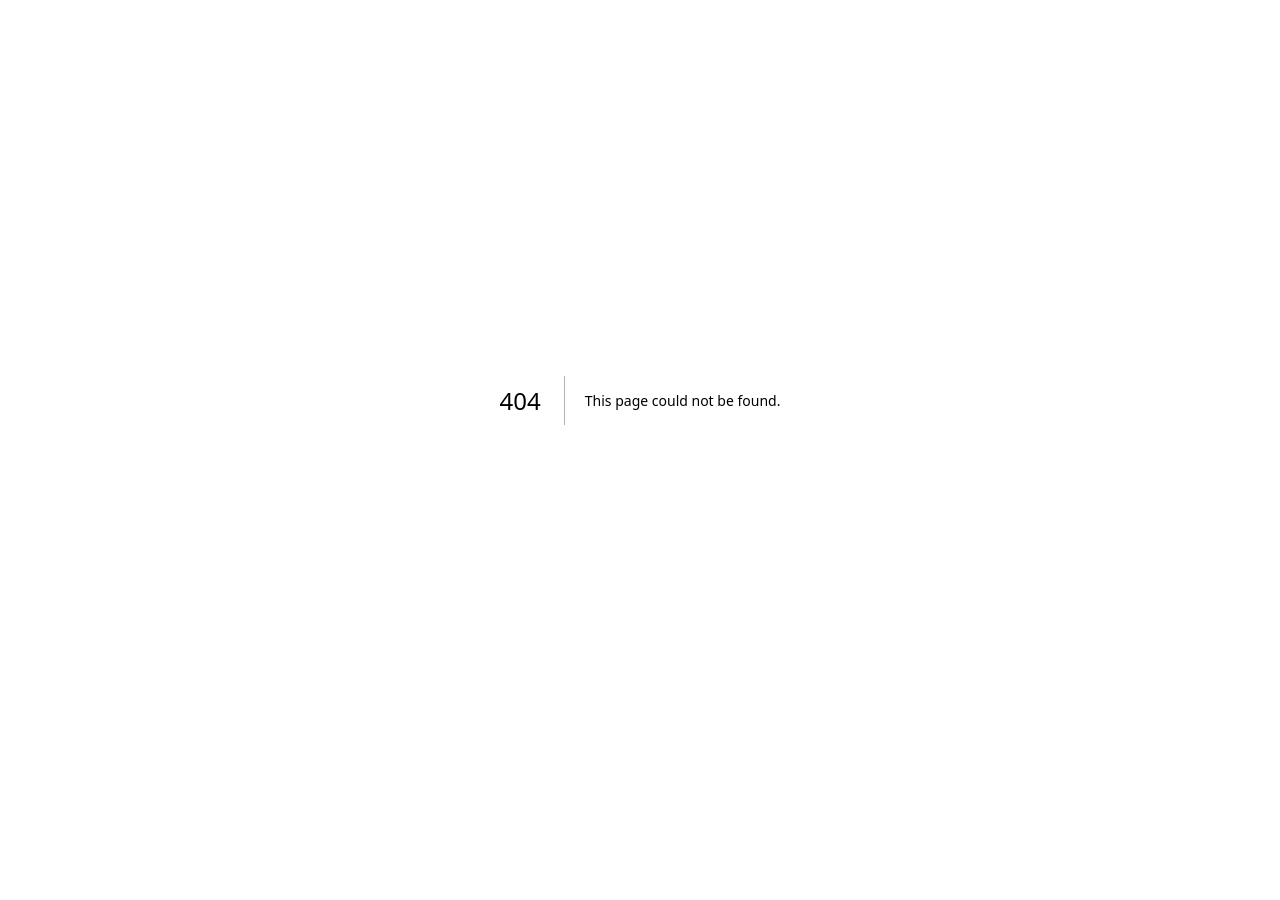
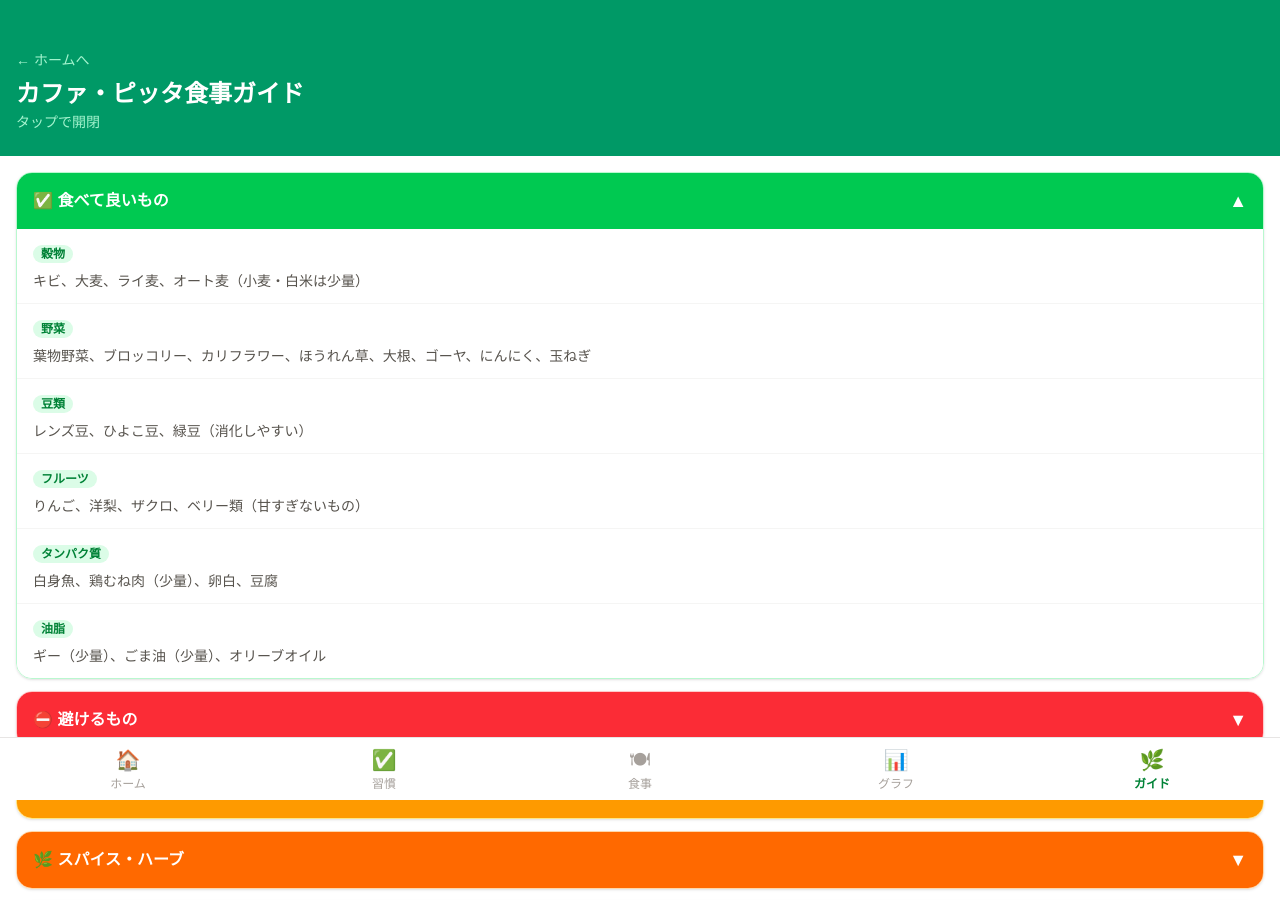
Before and after one commit to okiwassa-cmyk/svayam-tracker, a Next.js app: page /guide in a window 1280 px wide. Before the commit this address had no page. Shown: the top 900 px of the page. Before the commit the page ends 800 px from the top, so only its background shows below. Built offline with nearby package versions, Linux system fonts and the light colour scheme.

Commit message:
feat: auto-analyze on photo select, add Kapha-Pitta food guide page

```diff
--- /dev/null
+++ b/src/app/guide/page.tsx
@@ -0,0 +1,133 @@
+'use client'
+
+import Link from 'next/link'
+import BottomNav from '@/components/BottomNav'
+import { useState } from 'react'
+
+const sections = [
+  {
+    id: 'foods',
+    title: '食べて良いもの',
+    emoji: '✅',
+    color: 'green',
+    items: [
+      { category: '穀物', content: 'キビ、大麦、ライ麦、オート麦（小麦・白米は少量）' },
+      { category: '野菜', content: '葉物野菜、ブロッコリー、カリフラワー、ほうれん草、大根、ゴーヤ、にんにく、玉ねぎ' },
+      { category: '豆類', content: 'レンズ豆、ひよこ豆、緑豆（消化しやすい）' },
+      { category: 'フルーツ', content: 'りんご、洋梨、ザクロ、ベリー類（甘すぎないもの）' },
+      { category: 'タンパク質', content: '白身魚、鶏むね肉（少量）、卵白、豆腐' },
+      { category: '油脂', content: 'ギー（少量）、ごま油（少量）、オリーブオイル' },
+    ],
+  },
+  {
+    id: 'avoid',
+    title: '避けるもの',
+    emoji: '⛔',
+    color: 'red',
+    items: [
+      { category: '乳製品', content: 'チーズ、アイスクリーム、牛乳（ヨーグルトも控えめに）' },
+      { category: '甘いもの', content: '精製糖、お菓子、甘い飲み物、ジュース' },
+      { category: '冷たいもの', content: '冷たい飲み物、冷蔵庫から出したばかりの食品' },
+      { category: '重い食品', content: '揚げ物、脂っこい肉、加工食品、ファストフード' },
+      { category: '小麦・米', content: 'パン、パスタ、白米（主食は控えめに）' },
+      { category: '食べ方', content: '夜7時以降の食事、間食、食べすぎ、早食い' },
+    ],
+  },
+  {
+    id: 'cooking',
+    title: '推奨料理法',
+    emoji: '🍳',
+    color: 'amber',
+    items: [
+      { category: '蒸す', content: '野菜・魚を蒸すと消化しやすく軽い。カファ軽減に最適' },
+      { category: '炒める', content: 'スパイスと一緒に少量の油で炒める。アグニを高める' },
+      { category: '煮る', content: 'スープ・カレー・豆料理。温かく消化しやすい' },
+      { category: '焼く', content: 'グリル・オーブン焼き。余分な脂を落とせる' },
+      { category: '避ける調理法', content: '揚げ物、フライ、生食の多用（特に冬）' },
+    ],
+  },
+  {
+    id: 'spices',
+    title: 'スパイス・ハーブ',
+    emoji: '🌿',
+    color: 'orange',
+    items: [
+      { category: 'ターメリック', content: '抗炎症・消化促進。毎日の料理に小さじ1/2' },
+      { category: '生姜', content: 'アグニ点火。食前に少量、料理に積極的に使用' },
+      { category: '黒胡椒', content: 'カファ軽減・代謝UP。ただし過剰はピッタを乱す' },
+      { category: 'クミン', content: '消化促進・腸内ガス軽減。炒め油に最初に入れる' },
+      { category: 'コリアンダー', content: 'ピッタ鎮静・解毒。カファ×ピッタの理想スパイス' },
+      { category: 'フェンネル', content: '消化改善・食後のガス予防。食後に噛む習慣も◎' },
+      { category: 'トリカトゥ', content: '生姜・黒胡椒・ピッパリの組合せ。カファ燃焼に特効' },
+      { category: 'カルダモン', content: '消化・口臭予防。チャイやデザートに' },
+    ],
+  },
+  {
+    id: 'timing',
+    title: '食事のタイミング',
+    emoji: '🕐',
+    color: 'blue',
+    items: [
+      { category: '朝食', content: '軽め。白湯・フルーツ・お粥など。7〜9時が理想' },
+      { category: '昼食', content: '一番大きな食事。12〜14時（ピッタタイムで消化力最大）' },
+      { category: '夕食', content: '軽め・温かいもの。18〜19時までに。遅くとも19時' },
+      { category: '間食', content: '原則NG。どうしても必要な時は生姜湯・ナッツ少量' },
+      { category: '食後', content: '10〜15分散歩。すぐ横にならない' },
+      { category: '水分', content: '食事中は少量の温かい飲み物のみ。大量の水はアグニを消す' },
+    ],
+  },
+]
+
+const colorMap: Record<string, { header: string; badge: string; border: string }> = {
+  green:  { header: 'bg-green-500',  badge: 'bg-green-100 text-green-700',  border: 'border-green-200' },
+  red:    { header: 'bg-red-500',    badge: 'bg-red-100 text-red-700',      border: 'border-red-200' },
+  amber:  { header: 'bg-amber-500',  badge: 'bg-amber-100 text-amber-700',  border: 'border-amber-200' },
+  orange: { header: 'bg-orange-500', badge: 'bg-orange-100 text-orange-700', border: 'border-orange-200' },
+  blue:   { header: 'bg-blue-500',   badge: 'bg-blue-100 text-blue-700',    border: 'border-blue-200' },
+}
+
+export default function GuidePage() {
+  const [open, setOpen] = useState<string | null>('foods')
+
+  return (
+    <div className="min-h-screen pb-20">
+      <header className="bg-emerald-600 text-white px-4 pt-12 pb-6">
+        <Link href="/" className="text-emerald-200 text-sm mb-2 inline-block">← ホームへ</Link>
+        <h1 className="text-2xl font-bold">カファ・ピッタ食事ガイド</h1>
+        <p className="text-emerald-200 text-sm mt-0.5">タップで開閉</p>
+      </header>
+
+      <div className="px-4 py-4 space-y-3">
+        {sections.map((section) => {
+          const c = colorMap[section.color]
+          const isOpen = open === section.id
+          return (
+            <div key={section.id} className={`rounded-2xl overflow-hidden shadow-sm border ${c.border}`}>
+              <button
+                className={`w-full flex items-center justify-between px-4 py-3.5 ${c.header} text-white`}
+                onClick={() => setOpen(isOpen ? null : section.id)}
+              >
+                <span className="font-bold text-base">{section.emoji} {section.title}</span>
+                <span className="text-lg">{isOpen ? '▲' : '▼'}</span>
+              </button>
+              {isOpen && (
+                <div className="bg-white divide-y divide-stone-100">
+                  {section.items.map((item) => (
+                    <div key={item.category} className="px-4 py-3">
+                      <span className={`text-xs font-bold px-2 py-0.5 rounded-full ${c.badge}`}>
+                        {item.category}
+                      </span>
+                      <p className="text-sm text-stone-600 mt-1.5">{item.content}</p>
+                    </div>
+                  ))}
+                </div>
+              )}
+            </div>
+          )
+        })}
+      </div>
+
+      <BottomNav />
+    </div>
+  )
+}
--- a/src/app/meal/page.tsx
+++ b/src/app/meal/page.tsx
@@ -57,14 +57,14 @@ export default function MealPage() {
     const reader = new FileReader()
     reader.onload = (ev) => setPreview(ev.target?.result as string)
     reader.readAsDataURL(f)
+    analyzeFile(f)
   }
 
-  async function analyze() {
-    if (!file) return
+  async function analyzeFile(f: File) {
     setAnalyzing(true)
     try {
       const fd = new FormData()
-      fd.append('image', file)
+      fd.append('image', f)
       fd.append('date', today)
       fd.append('meal_type', mealType)
 
@@ -84,6 +84,11 @@ export default function MealPage() {
     } finally {
       setAnalyzing(false)
     }
+  }
+
+  async function analyze() {
+    if (!file) return
+    await analyzeFile(file)
   }
 
   return (
@@ -120,22 +125,23 @@ export default function MealPage() {
           {!preview ? (
             <button
               onClick={() => fileInputRef.current?.click()}
+              disabled={analyzing}
               className="w-full border-2 border-dashed border-stone-200 rounded-xl p-8 flex flex-col items-center gap-2 text-stone-400 active:bg-stone-50"
             >
               <span className="text-4xl">📷</span>
               <span className="text-sm">タップして写真を選択</span>
-              <span className="text-xs">カメラロールまたは撮影</span>
+              <span className="text-xs">選択すると自動で分析します</span>
             </button>
           ) : (
             <div className="relative">
               {/* eslint-disable-next-line @next/next/no-img-element */}
               <img src={preview} alt="食事写真" className="w-full rounded-xl object-cover max-h-64" />
-              <button
-                onClick={() => { setPreview(null); setFile(null); if (fileInputRef.current) fileInputRef.current.value = '' }}
-                className="absolute top-2 right-2 bg-black/50 text-white rounded-full w-7 h-7 flex items-center justify-center text-sm"
-              >
-                ✕
-              </button>
+              {analyzing && (
+                <div className="absolute inset-0 bg-black/40 rounded-xl flex flex-col items-center justify-center gap-2">
+                  <span className="text-3xl animate-pulse">🌿</span>
+                  <span className="text-white text-sm font-semibold">分析中...</span>
+                </div>
+              )}
             </div>
           )}
           <input
@@ -146,18 +152,6 @@ export default function MealPage() {
             onChange={handleFileSelect}
             className="hidden"
           />
-
-          {file && (
-            <button
-              onClick={analyze}
-              disabled={analyzing}
-              className={`w-full mt-3 py-3.5 rounded-xl font-bold text-white text-sm transition-all active:scale-95 ${
-                analyzing ? 'bg-stone-300' : 'bg-orange-500 shadow-md'
-              }`}
-            >
-              {analyzing ? '🤔 分析中...' : '🌿 ドーシャ判定する'}
-            </button>
-          )}
         </section>
 
         {/* Result */}
--- a/src/components/BottomNav.tsx
+++ b/src/components/BottomNav.tsx
@@ -8,6 +8,7 @@ const navItems = [
   { href: '/habits', label: '習慣', emoji: '✅' },
   { href: '/meal', label: '食事', emoji: '🍽' },
   { href: '/dashboard', label: 'グラフ', emoji: '📊' },
+  { href: '/guide', label: 'ガイド', emoji: '🌿' },
 ]
 
 export default function BottomNav() {
```
